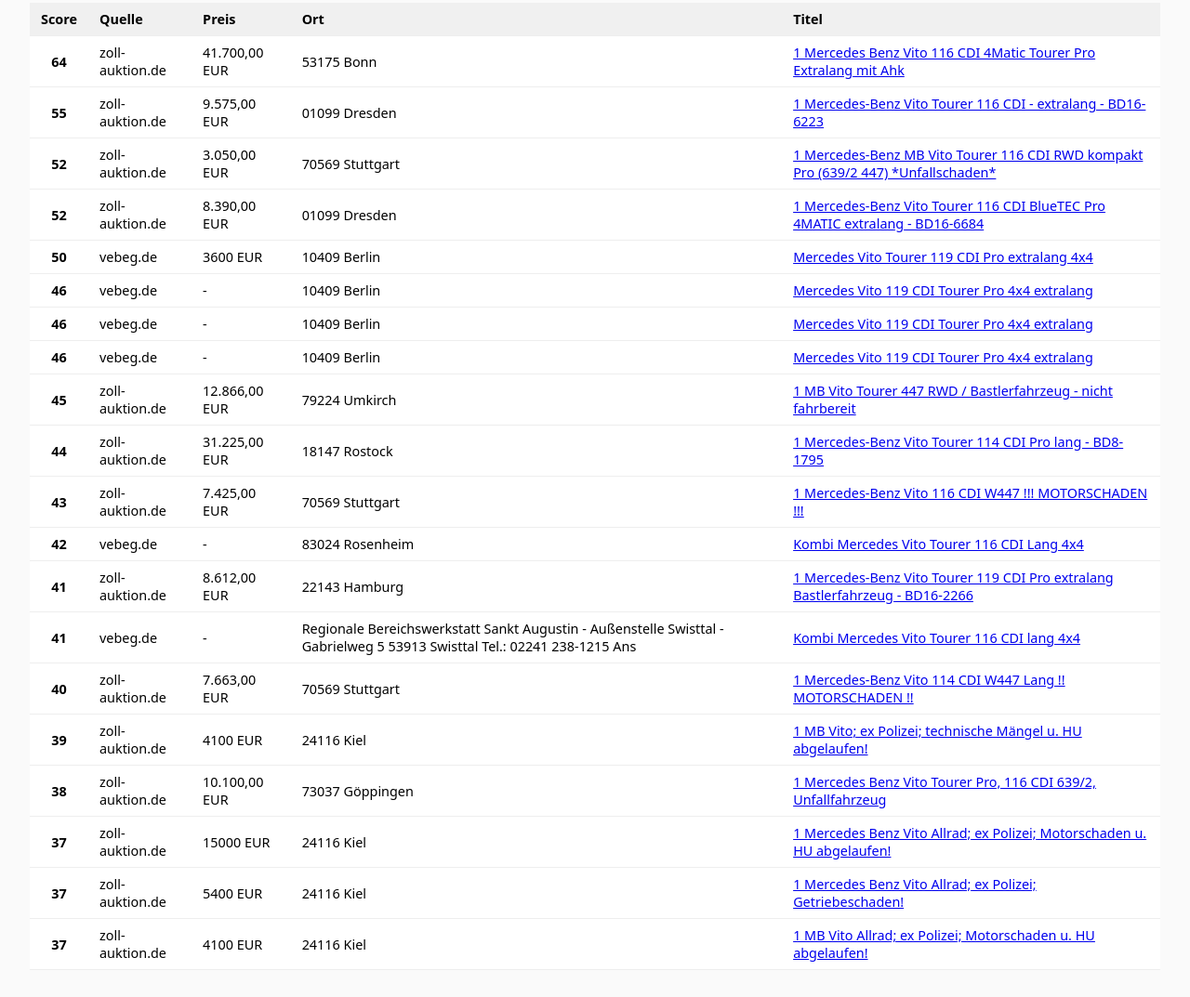
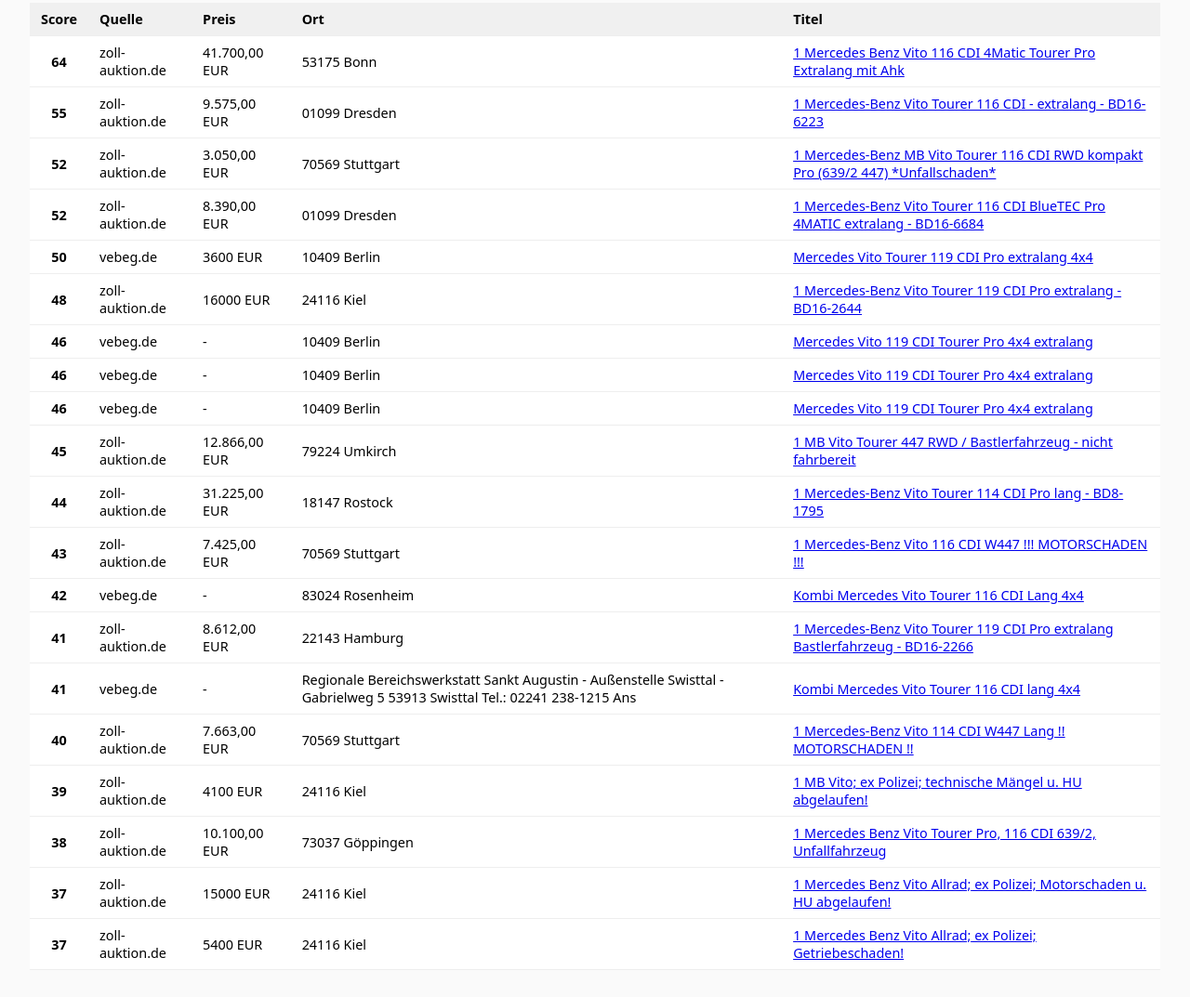
Before and after one commit to tilmansandkuehler-eng/vito-watcher-pages, a plain HTML site: page index.html in a window 1280 px wide. Shown: the part 75-1148 px from the top of the page at 93% size. Drawn offline with Linux system fonts and the light colour scheme.

Commit message:
Rangliste aktualisiert (vito-watcher run 45387420884) tilmansandkuehler-eng/vito-watcher@f817a6b10657a4cf96a65b7b624f6f6d5dd8d93a

```diff
--- a/index.html
+++ b/index.html
@@ -59,6 +59,14 @@
               <td>3600 EUR</td>
               <td>10409 Berlin</td>
               <td><a href="https://www.vebeg.de/de/verkauf/suchen.htm?DO_SUCHE=1&amp;SUCH_MATGRUPPE=1020&amp;SUCH_KFZMARKE=160&amp;SUCH_NOPAGINATION=1&amp;SHOW_AUS=2642530&amp;SHOW_LOS=7" target="_blank">Mercedes Vito Tourer 119 CDI Pro extralang 4x4</a></td>
+            </tr>
+
+            <tr>
+              <td class="score">48</td>
+              <td>zoll-auktion.de</td>
+              <td>16000 EUR</td>
+              <td>24116 Kiel</td>
+              <td><a href="https://www.zoll-auktion.de/auktion/produkt/1_MercedesBenz_Vito_Tourer_119_CDI_Pro_extralang_BD162644/989100" target="_blank">1 Mercedes-Benz Vito Tourer 119 CDI Pro extralang - BD16-2644</a></td>
             </tr>
 
             <tr>
@@ -173,14 +181,6 @@
               <td><a href="https://www.zoll-auktion.de/auktion/produkt/1_Mercedes_Benz_Vito_Allrad_ex_Polizei_Getriebeschaden/989937" target="_blank">1 Mercedes Benz Vito Allrad; ex Polizei; Getriebeschaden!</a></td>
             </tr>
 
-            <tr>
-              <td class="score">37</td>
-              <td>zoll-auktion.de</td>
-              <td>4100 EUR</td>
-              <td>24116 Kiel</td>
-              <td><a href="https://www.zoll-auktion.de/auktion/produkt/1_MB_Vito_Allrad_ex_Polizei_Motorschaden_u_HU_abgelaufen/986255" target="_blank">1 MB Vito Allrad; ex Polizei; Motorschaden u. HU abgelaufen!</a></td>
-            </tr>
-
     </tbody>
   </table>
 </body>
```
Also changed, not shown: ranking.html (+8 -8 lines).
